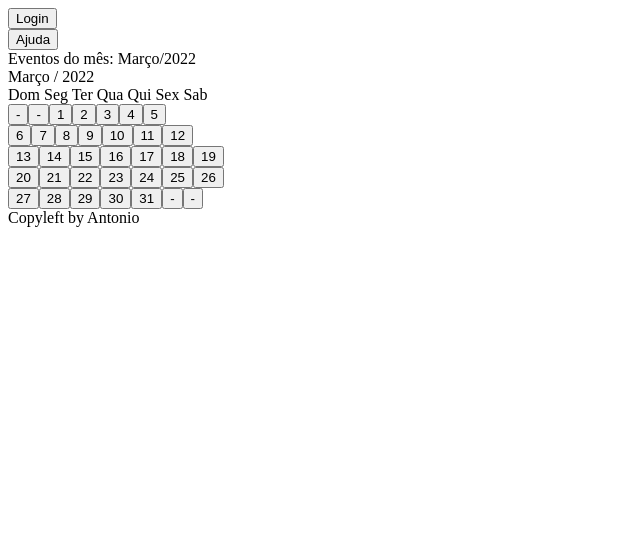
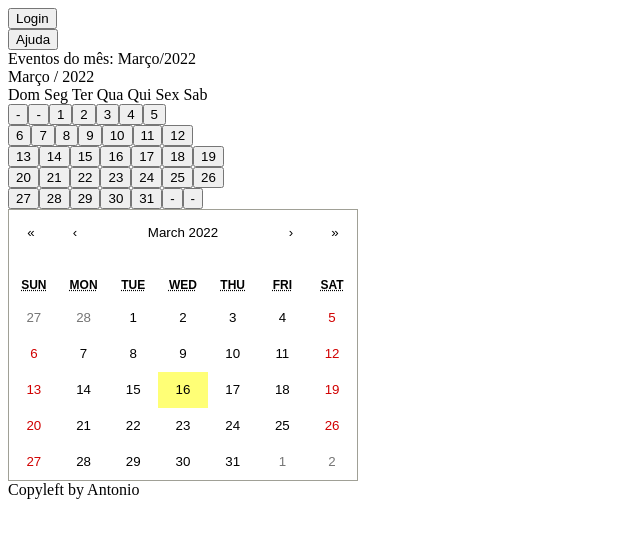
Before and after one commit to deusanyjunior/Ocean_React_Intro_2022-03, a React (Create React App) app: page / in a window 1280 px wide. Shown: the top 538 px of the page, without its empty margins (0-640 px from the left). Built offline with nearby package versions, Linux system fonts and the light colour scheme.

Commit message:
Adicionando react-calendar

```diff
--- a/package.json
+++ b/package.json
@@ -7,6 +7,8 @@
     "@testing-library/react": "^12.1.4",
     "@testing-library/user-event": "^13.5.0",
     "react": "^17.0.2",
+    "react-calendar": "^3.7.0",
+    "react-clock": "^3.1.0",
     "react-dom": "^17.0.2",
     "react-scripts": "5.0.0",
     "web-vitals": "^2.1.4"
--- a/src/components/Corpo.js
+++ b/src/components/Corpo.js
@@ -1,9 +1,12 @@
 import Calendario from "./Calendario/Calendario";
+import Calendar from 'react-calendar';
+import 'react-calendar/dist/Calendar.css';
 
 function Corpo() {
     return (
         <div>
             <Calendario />
+            <Calendar calendarType="US" />
         </div>
     )
 }
```
Also changed, not shown: 1 other file (tests, documents, lock files or other folders).
